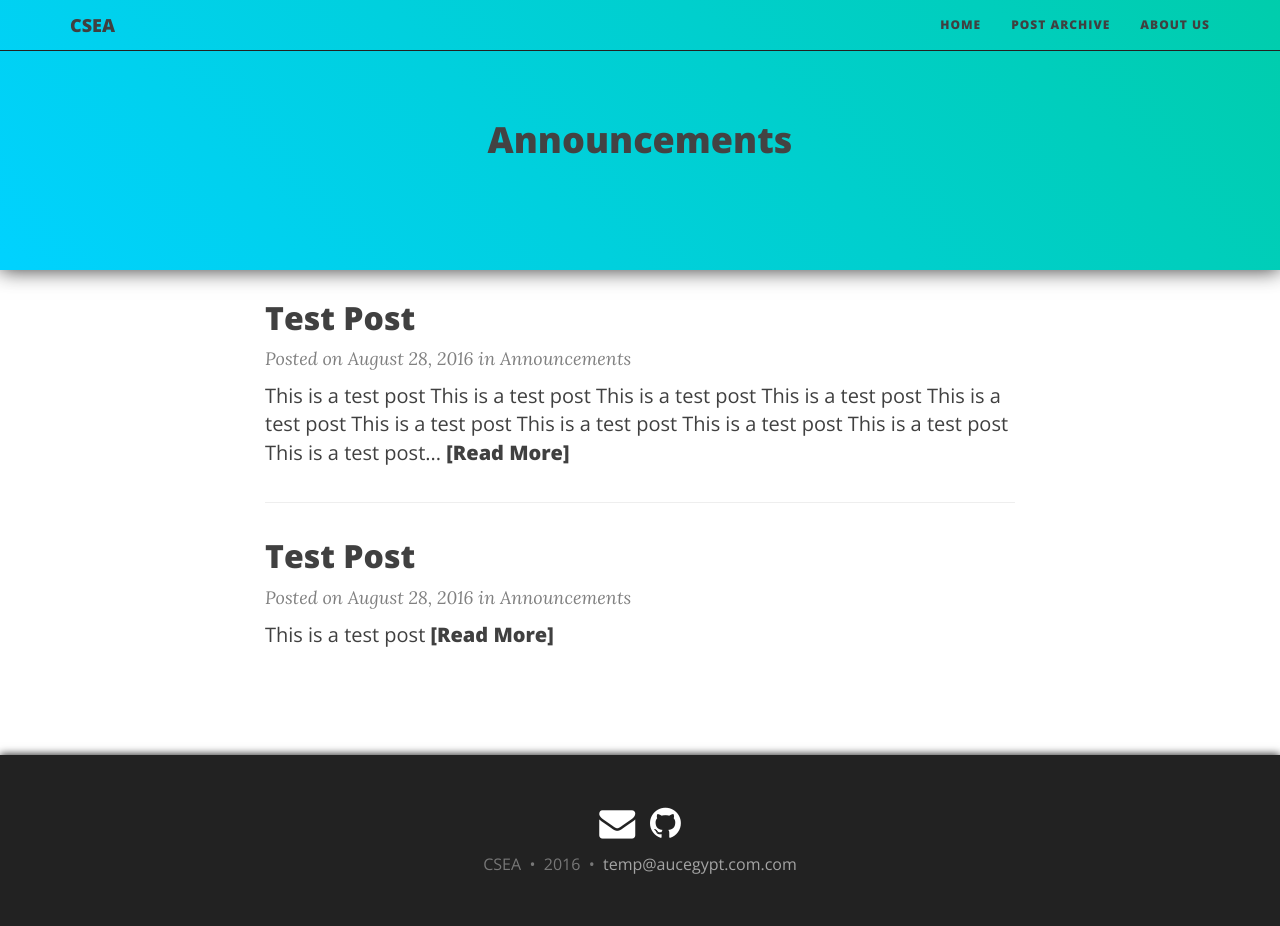
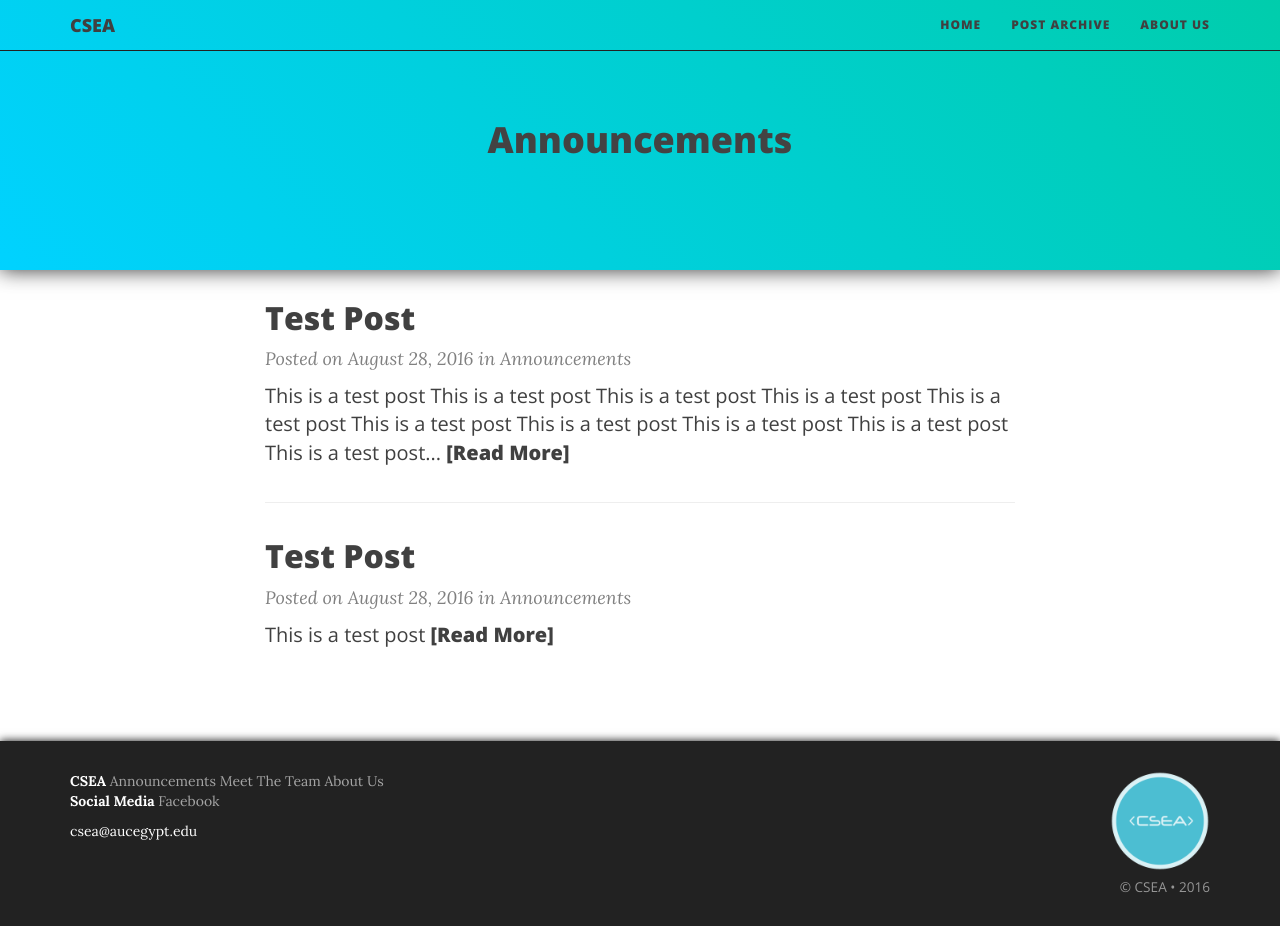
Before and after one commit to CSEA-AUC/Website, a Jekyll site: the page built from blog/index.html, in a window 1280 px wide and 926 px high. Built offline with Jekyll 4.4.1, drawn with Linux system fonts in a browser that asks for light colours; nearby versions of some CDN libraries; the list of posts is cut into pages by our own code.

Commit message:
Made a new footer

```diff
--- a/_includes/footer.html
+++ b/_includes/footer.html
@@ -1,33 +1,24 @@
 <footer>
-    <div class="container beautiful-jekyll-footer">
+    <div class="container">
         <div class="row">
-            <div class="col-lg-8 col-lg-offset-2 col-md-10 col-md-offset-1">
-                <ul class="list-inline text-center footer-links">
-                    {% if site.author.email and site.footer-links-active.email %}
-                    <li>
-                        <a href="mailto:{{ site.author.email }}" title="Email me">
-                            <i class="fa fa-envelope fa-2x fa-inverse"></i>
-                        </a>
-                    </li>
-                    {% endif %}
-                    {% if site.author.github and site.footer-links-active.github %}
-                    <li>
-                        <a href="https://github.com/{{ site.author.github }}" title="GitHub">
-                            <i class="fa fa-github fa-2x fa-inverse"></i>
-                        </a>
-                    </li>
-                    {% endif %}
-                </ul>
-                <p class="copyright text-muted">
-                    {{ site.author.name }}
-                    &nbsp;&bull;&nbsp;
-                    {{ site.time | date: '%Y' }}
-
-                    {% if site.url-pretty %}
-                    &nbsp;&bull;&nbsp;
-                    <a href="{{ site.url }}">{{ site.url-pretty }}</a>
-                    {% endif %}
-                </p>
+            <div class="col-md-6 pull-left">
+                <nav class="csea-nav">
+                    <strong>CSEA</strong>
+                    <a href="/blog">Announcements</a>
+                    <a href="/team">Meet The Team</a>
+                    <a href="/about">About Us</a>
+                </nav>
+                <nav class="social-nav">
+                    <strong>Social Media</strong>
+                    <a href="https://www.facebook.com/csea.auc/">Facebook</a>
+                </nav>
+                <p class="email">csea@aucegypt.edu</p>
+            </div>
+            <div class="col-md-6 pull-right copyright">
+                <div class="footer-logo-container">
+                    <img src="../assets/img/CSEAlogo%20Transparent.png" alt="CSEA Logo">
+                </div>
+                <small>© CSEA &bull; 2016</small>
             </div>
         </div>
     </div>
--- a/_sass/_footer.scss
+++ b/_sass/_footer.scss
@@ -9,10 +9,21 @@ footer {
     box-shadow: 0 -1px 8px rgba(0, 0, 0, .8);
     -webkit-box-shadow:  0 -1px 8px rgba(0, 0, 0, .8);
     -moz-box-shadow: 0 -1px 8px rgba(0, 0, 0, .8);
+
     /* Hardcoded values to prevent empty space between footer and end of page */
     position: absolute;
     bottom: -202px;
     width: 100%;
+    color: white;
+    img {
+        padding: 0;
+    }
+    .footer-logo-container {
+        display:inline-block;
+        margin: 0;
+        height: 100px;
+        width: 100px;
+    }
 }
 
 footer a {
@@ -25,19 +36,19 @@ footer .list-inline {
 }
 
 footer .copyright {
-    font-family: Open Sans;
-    text-align: center;
+    text-align: right;
+    font-family: Open Sans, serif;
     margin-bottom: 0;
+    small {
+        display:block;
+        color: #959595;
+    }
 }
 
-footer .theme-by {
-    text-align: center;
-    margin: 10px 0 0;
-}
 
 @media only screen and (min-width: 768px) {
     footer {
-        padding: 50px 0;
+        padding: 30px 0;
         bottom: -242px;
     }
 
```
